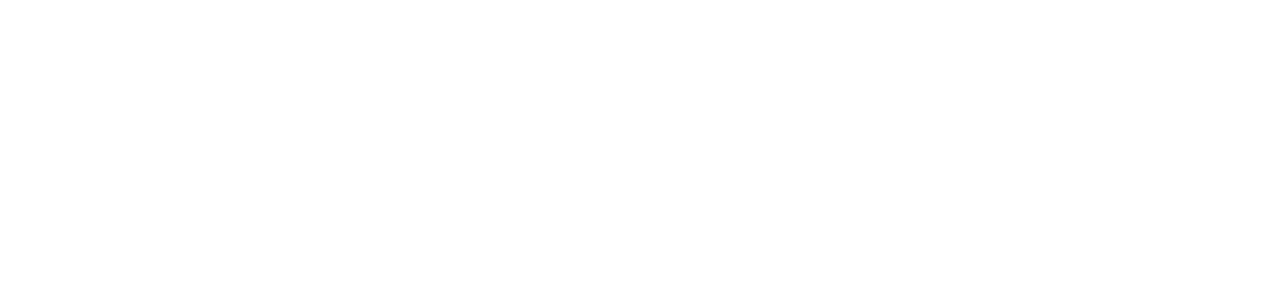
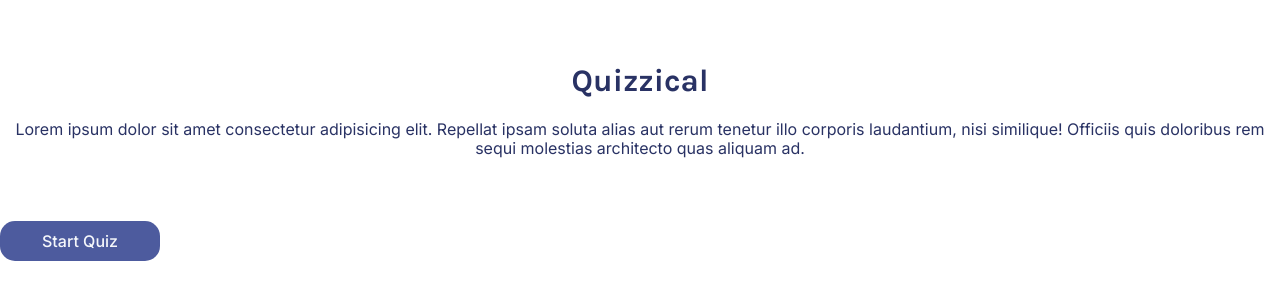
Before and after one commit to kingkwongsta/Quizzical, a React (Vite) app: page / in a window 1280 px wide. Shown: the part 138-438 px from the top of the page. Built offline with nearby package versions, Linux system fonts and the light colour scheme.

Commit message:
basically styling for homepage

```diff
--- a/index.html
+++ b/index.html
@@ -4,6 +4,12 @@
     <meta charset="UTF-8" />
     <!-- <link rel="icon" type="image/svg+xml" href="/vite.svg" /> -->
     <meta name="viewport" content="width=device-width, initial-scale=1.0" />
+    <link rel="preconnect" href="https://fonts.googleapis.com" />
+    <link rel="preconnect" href="https://fonts.gstatic.com" crossorigin />
+    <link
+      href="https://fonts.googleapis.com/css2?family=Inter:wght@100;200;300;400;500;600;700;800;900&family=Karla:ital,wght@0,200;0,300;0,400;0,500;0,600;0,700;0,800;1,200;1,300;1,400;1,500;1,600;1,700;1,800&display=swap"
+      rel="stylesheet"
+    />
     <title>Quizzical</title>
   </head>
   <body>
--- a/src/App.css
+++ b/src/App.css
@@ -5,3 +5,45 @@
 body {
   margin: 0;
 }
+
+/* HOME COMPONENT */
+.home-title {
+  font-family: "Karla";
+  font-style: normal;
+  font-weight: 700;
+  font-size: 31.25px;
+  line-height: 37px;
+  text-align: center;
+  margin-top: 200px;
+
+  color: #293264;
+}
+
+.home-description {
+  font-family: "Inter";
+  font-style: normal;
+  font-weight: 400;
+  font-size: 16px;
+  line-height: 19px;
+  text-align: center;
+
+  color: #293264;
+}
+
+.home-start-button {
+  /* button */
+  width: 160px;
+  height: 40px;
+  background: #4d5b9e;
+  border-radius: 15px;
+  border: #4d5b9e;
+  /* text */
+  font-family: "Inter";
+  font-style: normal;
+  font-weight: 500;
+  font-size: 16px;
+  line-height: 19px;
+  text-align: center;
+  color: #f5f7fb;
+  margin-top: 50px;
+}
--- a/src/App.jsx
+++ b/src/App.jsx
@@ -1,10 +1,15 @@
 import { useState } from "react";
 import "./App.css";
+import Home from "./components/home";
 
 function App() {
   const [count, setCount] = useState(0);
 
-  return <div className="App"></div>;
+  return (
+    <div className="App">
+      <Home />
+    </div>
+  );
 }
 
 export default App;
--- /dev/null
+++ b/src/components/home.jsx
@@ -0,0 +1,15 @@
+import React from "react";
+
+export default function Home() {
+  return (
+    <div className="home">
+      <h1 className="home-title">Quizzical</h1>
+      <h2 className="home-description">
+        Lorem ipsum dolor sit amet consectetur adipisicing elit. Repellat ipsam
+        soluta alias aut rerum tenetur illo corporis laudantium, nisi similique!
+        Officiis quis doloribus rem sequi molestias architecto quas aliquam ad.
+      </h2>
+      <button className="home-start-button">Start Quiz</button>
+    </div>
+  );
+}
```
